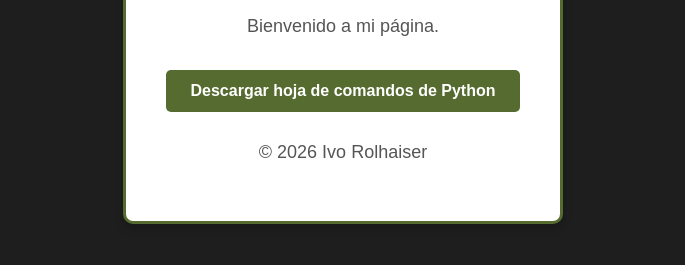
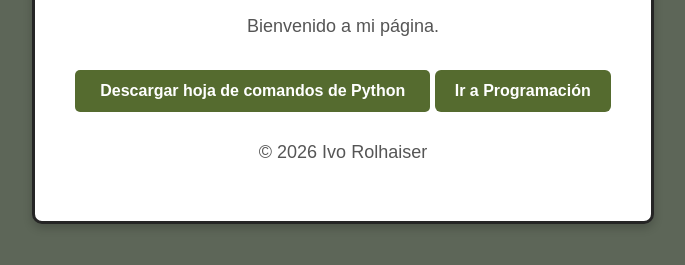
Before and after one commit to rolhaiser/index.html, a plain HTML site: page index.html in a window 1280 px wide. Shown: the part 511-776 px from the top of the page, without its empty margins (297-982 px from the left). Drawn offline with Linux system fonts and the light colour scheme.

Commit message:
Modify styles for background, border, and buttons
Updated background color and border style. Added button styles with hover effect.

```diff
--- a/index.html
+++ b/index.html
@@ -6,7 +6,7 @@
   <style>
     body {
       font-family: Arial, sans-serif;
-      background-color: #1e1e1e; /* color de fondo general */
+      background-color: #5d6658; /* color de fondo general */
       display: flex;
       justify-content: center;
       align-items: center;
@@ -14,7 +14,7 @@
     }
     .container {
       background-color: #ffffff; /* recuadro blanco */
-      border: 3px solid #556B2F; /* borde con tu color */
+      border: 3px solid #252525; /* borde negro */
       border-radius: 10px;
       padding: 40px;
       text-align: center;
@@ -57,6 +57,24 @@
     <h1>Hola, soy Ivo</h1>
     <p>Bienvenido a mi página.</p>
     <a href="documentos/comandospython.pdf" target="_blank">Descargar hoja de comandos de Python</a>
+<a href="programacion/" class="boton">Ir a Programación</a>
+
+<style>
+  .boton {
+    display: inline-block;
+    padding: 12px 20px;
+    background-color: #556B2F; /* tu verde oliva */
+    color: white;
+    text-decoration: none;
+    border-radius: 6px;
+    font-weight: bold;
+    transition: background 0.3s;
+  }
+  .boton:hover {
+    background-color: #6B8E23; /* un verde más claro al pasar el mouse */
+  }
+</style>
+
     <footer>
       <p>© 2026 Ivo Rolhaiser</p>
     </footer>
```
